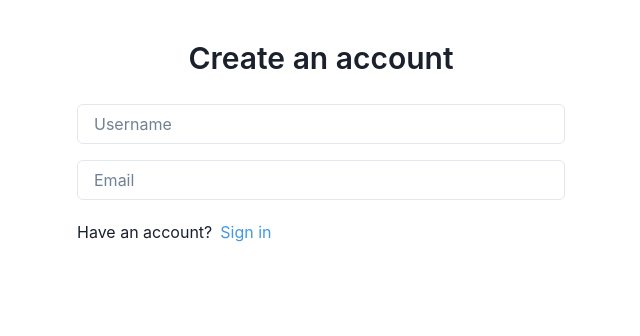
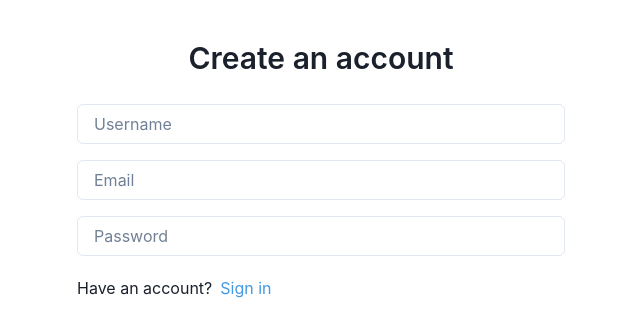
Before and after one commit to hebersandoval/organize_flow, a React (Vite) app in the folder client/: page /signup in a window 1280 px wide. Shown: the top 336 px of the page, without its empty margins (319-959 px from the left). Built offline with nearby package versions, Linux system fonts and the light colour scheme.

Commit message:
Created password input.

```diff
--- a/client/src/pages/SignUp.jsx
+++ b/client/src/pages/SignUp.jsx
@@ -37,6 +37,16 @@ export default function SignUp() {
                         />
                         <FormErrorMessage>{errors.email && errors.email.message}</FormErrorMessage>
                     </FormControl>
+
+                    <FormControl>
+                        <Input
+                            id="password"
+                            type="password"
+                            placeholder="Password"
+                            {...register('password', { required: 'Password is required' })}
+                        />
+                        <FormErrorMessage>{errors.password && errors.password.message}</FormErrorMessage>
+                    </FormControl>
                 </Stack>
             </form>
 
```
